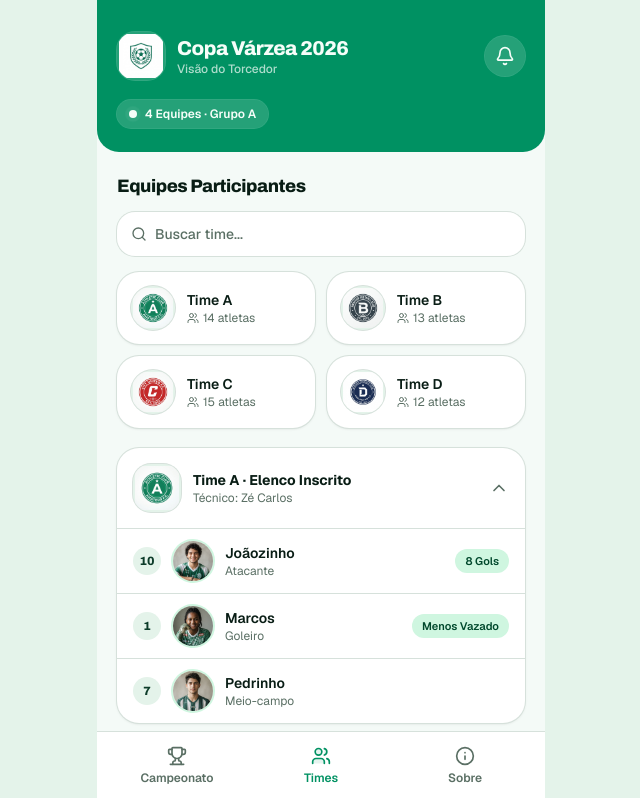
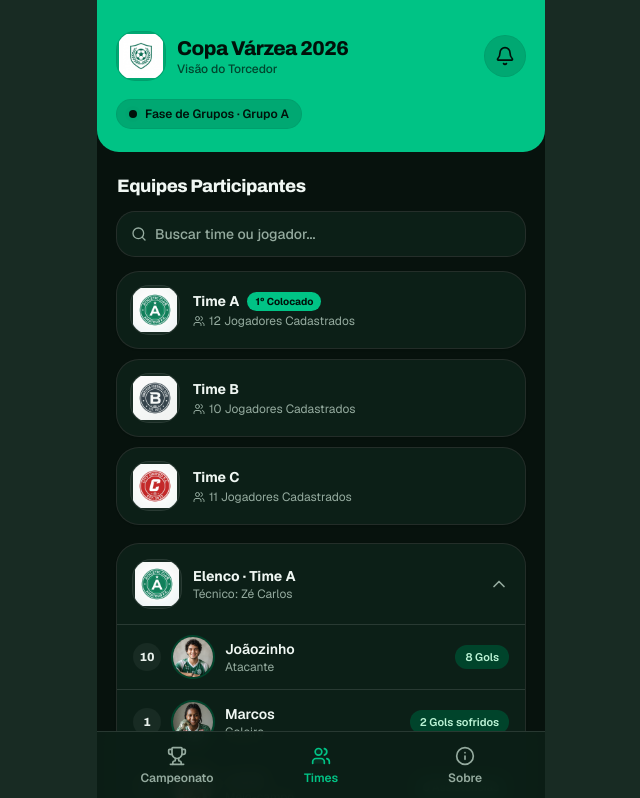
Before and after one commit to GabrielLVK/varzea-app, a Next.js app: page /times in a window 1280 px wide. Shown: the top 798 px of the page, without its empty margins (319-959 px from the left). Built offline with nearby package versions, Linux system fonts and the light colour scheme.

Commit message:
feat: add dark theme and update team standings and squad details

```diff
--- a/app/globals.css
+++ b/app/globals.css
@@ -155,6 +155,27 @@
   }
 }
 
+.theme-emerald-dark {
+  color-scheme: dark;
+  --background: oklch(0.17 0.02 165);
+  --foreground: oklch(0.97 0.01 160);
+  --card: oklch(0.22 0.03 165);
+  --card-foreground: oklch(0.97 0.01 160);
+  --popover: oklch(0.22 0.03 165);
+  --popover-foreground: oklch(0.97 0.01 160);
+  --primary: oklch(0.72 0.16 162);
+  --primary-foreground: oklch(0.16 0.03 165);
+  --secondary: oklch(0.27 0.03 165);
+  --secondary-foreground: oklch(0.95 0.01 160);
+  --muted: oklch(0.25 0.025 165);
+  --muted-foreground: oklch(0.72 0.03 162);
+  --accent: oklch(0.34 0.08 162);
+  --accent-foreground: oklch(0.92 0.07 162);
+  --border: oklch(1 0 0 / 12%);
+  --input: oklch(1 0 0 / 16%);
+  --ring: oklch(0.72 0.16 162);
+}
+
 @layer base {
   * {
     @apply border-border outline-ring/50;
--- a/app/times/page.tsx
+++ b/app/times/page.tsx
@@ -4,9 +4,9 @@ import { BottomNav } from '@/components/tournament/bottom-nav'
 
 export default function TimesPage() {
   return (
-    <div className="flex min-h-screen justify-center bg-secondary font-sans">
+    <div className="theme-emerald-dark dark flex min-h-screen justify-center bg-secondary font-sans">
       <div className="relative flex w-full max-w-md flex-col bg-background">
-        <TournamentHeader status="4 Equipes · Grupo A" />
+        <TournamentHeader status="Fase de Grupos · Grupo A" />
         <main className="flex-1 pb-6">
           <TeamsDirectory />
         </main>
--- a/components/tournament/teams-directory.tsx
+++ b/components/tournament/teams-directory.tsx
@@ -10,13 +10,13 @@ type Team = {
   name: string
   logo: string
   players: number
+  standing?: string
 }
 
 const teams: Team[] = [
-  { id: 'a', name: 'Time A', logo: '/time-a.png', players: 14 },
-  { id: 'b', name: 'Time B', logo: '/time-b.png', players: 13 },
-  { id: 'c', name: 'Time C', logo: '/time-c.png', players: 15 },
-  { id: 'd', name: 'Time D', logo: '/time-d.png', players: 12 },
+  { id: 'a', name: 'Time A', logo: '/time-a.png', players: 12, standing: '1º Colocado' },
+  { id: 'b', name: 'Time B', logo: '/time-b.png', players: 10 },
+  { id: 'c', name: 'Time C', logo: '/time-c.png', players: 11 },
 ]
 
 type Squad = {
@@ -25,19 +25,30 @@ type Squad = {
   avatar: string
   position: string
   tag?: string
+  yellowCards?: number
 }
 
 const timeASquad: Squad[] = [
   { number: 10, name: 'Joãozinho', avatar: '/joaozinho.png', position: 'Atacante', tag: '8 Gols' },
-  { number: 1, name: 'Marcos', avatar: '/marcos.png', position: 'Goleiro', tag: 'Menos Vazado' },
-  { number: 7, name: 'Pedrinho', avatar: '/pedrinho.png', position: 'Meio-campo' },
+  { number: 1, name: 'Marcos', avatar: '/marcos.png', position: 'Goleiro', tag: '2 Gols sofridos' },
+  { number: 7, name: 'Lucas', avatar: '/lucas.png', position: 'Meio-campo', tag: '6 Assistências' },
+  { number: 5, name: 'Pedrinho', avatar: '/pedrinho.png', position: 'Zagueiro', yellowCards: 1 },
 ]
 
 export function TeamsDirectory() {
   const [query, setQuery] = useState('')
   const [expanded, setExpanded] = useState(true)
 
-  const filtered = teams.filter((t) => t.name.toLowerCase().includes(query.toLowerCase().trim()))
+  const normalized = query.toLowerCase().trim()
+  const filtered = teams.filter((t) => {
+    if (!normalized) return true
+    if (t.name.toLowerCase().includes(normalized)) return true
+    // Busca também por jogador do elenco (Time A)
+    if (t.id === 'a') {
+      return timeASquad.some((p) => p.name.toLowerCase().includes(normalized))
+    }
+    return false
+  })
 
   return (
     <section className="px-5 pt-5" aria-label="Equipes participantes">
@@ -51,37 +62,49 @@ export function TeamsDirectory() {
           type="search"
           value={query}
           onChange={(e) => setQuery(e.target.value)}
-          placeholder="Buscar time..."
-          aria-label="Buscar time"
+          placeholder="Buscar time ou jogador..."
+          aria-label="Buscar time ou jogador"
           className="w-full bg-transparent text-sm font-medium text-foreground outline-none placeholder:text-muted-foreground"
         />
       </div>
 
-      <div className="mt-4 grid grid-cols-2 gap-3">
+      <ul className="mt-4 flex flex-col gap-3">
         {filtered.map((team) => (
-          <div
+          <li
             key={team.id}
-            className="flex items-center gap-3 rounded-3xl bg-card p-3.5 shadow-sm ring-1 ring-border"
+            className="flex items-center gap-3.5 rounded-3xl bg-card p-3.5 shadow-sm ring-1 ring-border"
           >
-            <span className="flex h-11 w-11 items-center justify-center overflow-hidden rounded-full bg-secondary ring-1 ring-border">
+            <span className="flex h-12 w-12 shrink-0 items-center justify-center overflow-hidden rounded-2xl bg-secondary ring-1 ring-border">
               <Image
                 src={team.logo}
                 alt={`Escudo do ${team.name}`}
-                width={40}
-                height={40}
-                className="h-10 w-10 object-contain"
+                width={44}
+                height={44}
+                className="h-11 w-11 object-contain"
               />
             </span>
-            <div className="min-w-0">
-              <p className="truncate text-sm font-semibold text-foreground">{team.name}</p>
-              <p className="flex items-center gap-1 text-xs text-muted-foreground">
+            <div className="min-w-0 flex-1">
+              <div className="flex items-center gap-2">
+                <p className="truncate text-sm font-bold text-foreground">{team.name}</p>
+                {team.standing ? (
+                  <span className="shrink-0 rounded-full bg-primary px-2 py-0.5 text-[10px] font-bold text-primary-foreground">
+                    {team.standing}
+                  </span>
+                ) : null}
+              </div>
+              <p className="mt-0.5 flex items-center gap-1 text-xs text-muted-foreground">
                 <Users className="h-3 w-3" />
-                {team.players} atletas
+                {team.players} Jogadores Cadastrados
               </p>
             </div>
-          </div>
+          </li>
         ))}
-      </div>
+        {filtered.length === 0 ? (
+          <li className="rounded-3xl bg-card p-5 text-center text-sm text-muted-foreground ring-1 ring-border">
+            Nenhum resultado para “{query}”.
+          </li>
+        ) : null}
+      </ul>
 
       <div className="mt-5 overflow-hidden rounded-3xl bg-card shadow-sm ring-1 ring-border">
         <button
@@ -100,7 +123,7 @@ export function TeamsDirectory() {
             />
           </span>
           <div className="min-w-0 flex-1">
-            <p className="text-sm font-bold text-foreground">Time A · Elenco Inscrito</p>
+            <p className="text-sm font-bold text-foreground">Elenco · Time A</p>
             <p className="text-xs text-muted-foreground">Técnico: Zé Carlos</p>
           </div>
           <ChevronDown
@@ -133,8 +156,18 @@ export function TeamsDirectory() {
                   <p className="text-xs text-muted-foreground">{player.position}</p>
                 </div>
                 {player.tag ? (
-                  <span className="rounded-full bg-accent px-2.5 py-1 text-[11px] font-semibold text-accent-foreground">
+                  <span className="shrink-0 rounded-full bg-accent px-2.5 py-1 text-[11px] font-semibold text-accent-foreground">
                     {player.tag}
+                  </span>
+                ) : null}
+                {player.yellowCards ? (
+                  <span className="flex shrink-0 items-center gap-1 rounded-full bg-accent px-2.5 py-1 text-[11px] font-semibold text-accent-foreground">
+                    <span
+                      aria-hidden="true"
+                      className="h-3.5 w-2.5 rounded-[2px] bg-amber-400"
+                    />
+                    {player.yellowCards}
+                    <span className="sr-only">cartão amarelo</span>
                   </span>
                 ) : null}
               </li>
```
